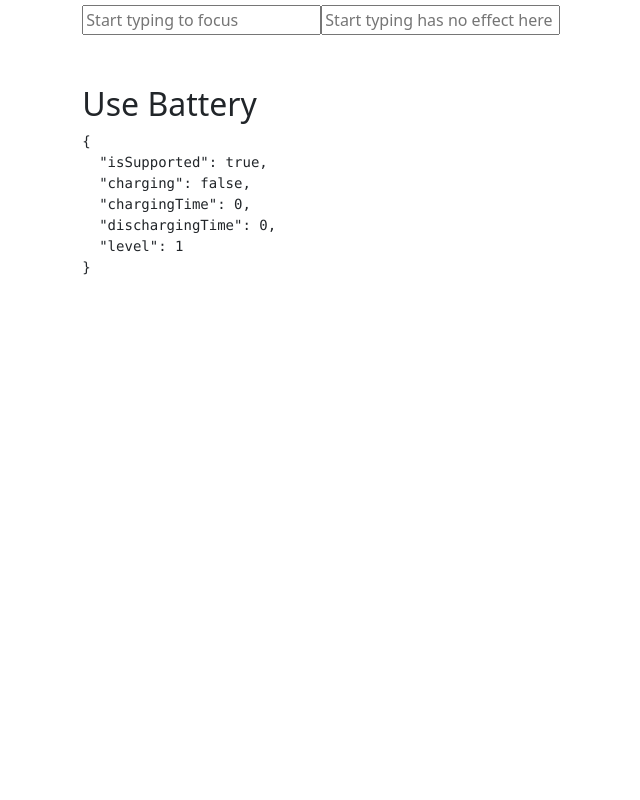
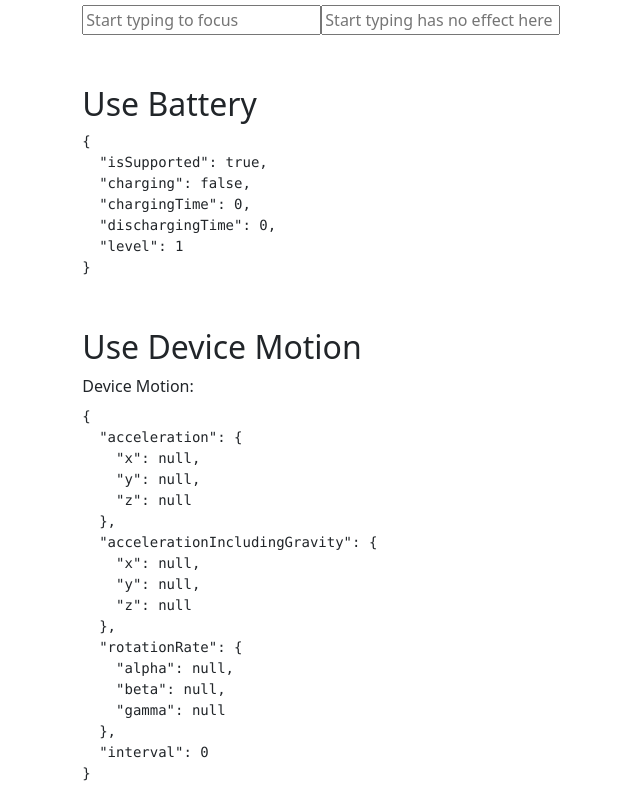
Before and after one commit to UlakhovichKate/vueUse, a Vue app in the folder vueUse/: page /sensors in a window 1280 px wide. Shown: the part 725-1525 px from the top of the page, without its empty margins (355-995 px from the left). Before the commit the page ends 1019 px from the top, so only its background shows below. Built offline with nearby package versions, Linux system fonts and the light colour scheme.

Commit message:
UseDeviceMotion.vue

```diff
--- a/vueUse/src/components/ListSensors.vue
+++ b/vueUse/src/components/ListSensors.vue
@@ -4,6 +4,7 @@
   <on-long-press/>
   <on-start-typing/>
   <use-battery/>
+  <use-device-motion/>
 </template>
 
 <script setup>
@@ -12,7 +13,7 @@ import OnKeyStroke from "../vueUseComponents/OnKeyStroke.vue";
 import OnLongPress from "../vueUseComponents/OnLongPress.vue";
 import OnStartTyping from "../vueUseComponents/OnStartTyping.vue";
 import UseBattery from "../vueUseComponents/UseBattery.vue";
-
+import UseDeviceMotion from "../vueUseComponents/UseDeviceMotion.vue";
 
 </script>
 
--- /dev/null
+++ b/vueUse/src/vueUseComponents/UseDeviceMotion.vue
@@ -0,0 +1,15 @@
+<script setup lang="ts">
+import { computed, reactive } from 'vue'
+import { useDeviceMotion } from '@vueuse/core'
+
+const motion = reactive(useDeviceMotion())
+const text = computed(() => JSON.stringify(motion, null, 2))
+</script>
+
+<template>
+  <h2>Use Device Motion</h2>
+  <p class="mb-2">
+    Device Motion:
+  </p>
+  <pre lang="json">{{ text }}</pre>
+</template>
```
